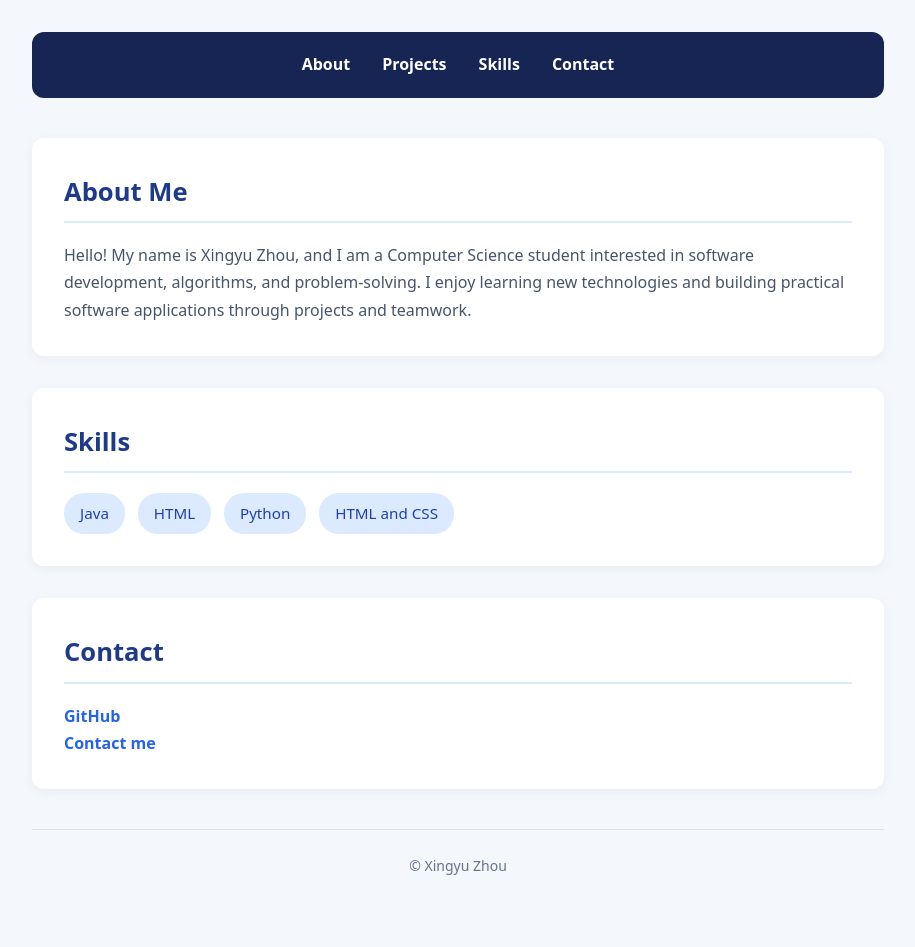
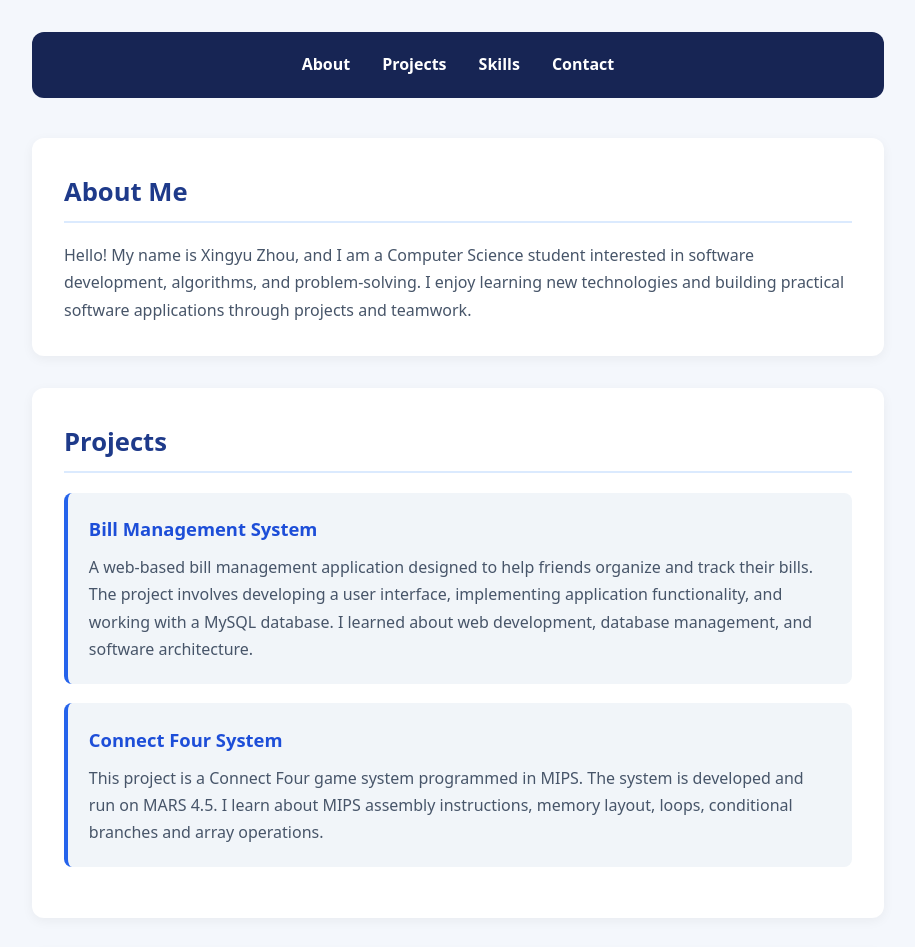
Before and after one commit to zxyvvv2005-lang/portfolio, a plain HTML site: page index.html in a window 1280 px wide. Shown: the top 947 px of the page, without its empty margins (182-1097 px from the left). Before the commit the page ends 910 px from the top, so only its background shows below. Drawn offline with Linux system fonts and the light colour scheme.

Commit message:
Restore projects section

```diff
--- a/index.html
+++ b/index.html
@@ -31,7 +31,30 @@
       </p>
     </section>
 
+<section id="projects">
+      <h2>Projects</h2>
 
+       <div class="project">
+        <h3>Bill Management System</h3>
+        <p>
+          A web-based bill management application designed to help friends
+          organize and track their bills. The project involves developing
+          a user interface, implementing application functionality, and
+          working with a MySQL database. I learned about web development,
+          database management, and software architecture.
+        </p>
+      </div>
+
+     <div class="project">
+        <h3>Connect Four System</h3>
+        <p>
+         This project is a Connect Four game system programmed in MIPS.
+         The system is developed and run on MARS 4.5.
+         I learn about MIPS assembly instructions, memory layout, loops,
+          conditional branches and array operations.
+        </p>
+      </div>
+    </section>
 
     <section id="skills">
       <h2>Skills</h2>
```
